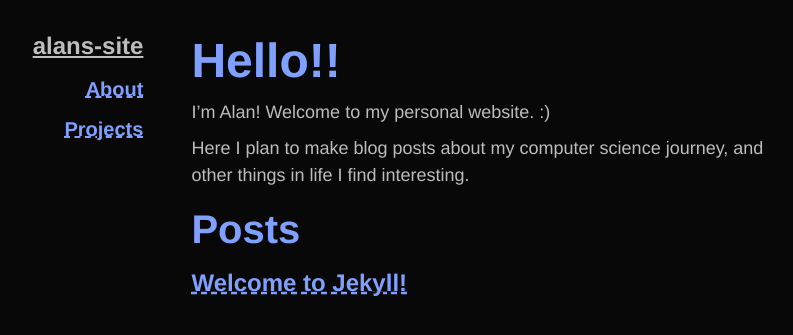
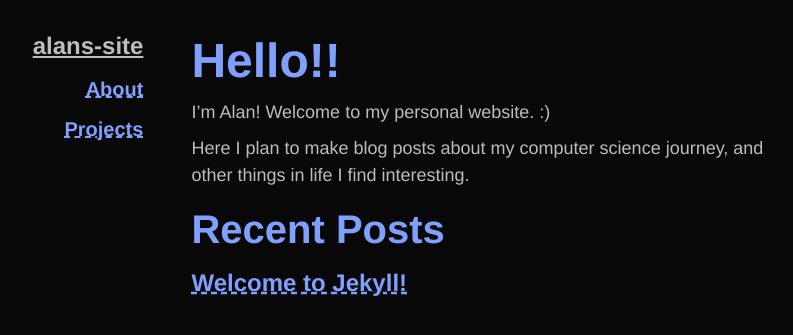
Before and after one commit to alan-ysy/alan-ysy.github.io, a Jekyll site: the page built from index.markdown, in a window 1280 px wide. Shown: the top 335 px of the page, without its empty margins (247-1040 px from the left). Built offline with Jekyll 4.4.1, drawn with Linux system fonts in a browser that asks for light colours.

Commit message:
Update home to show recent posts

```diff
--- a/_layouts/home.html
+++ b/_layouts/home.html
@@ -13,9 +13,9 @@
             {% include navigation.html %}
             <main>
                 {{ content }}
-                <h2>Posts</h2>
+                <h2>Recent Posts</h2>
                 <ul class="post-list">
-                    {% for post in site.posts %}
+                    {% for post in site.posts limit:5 %}
                         <li class="post-list-item"><h4><a href="{{ post.url }}">{{ post.title }}</a></h4></li>
                     {% endfor %}
                 </ul>
```
